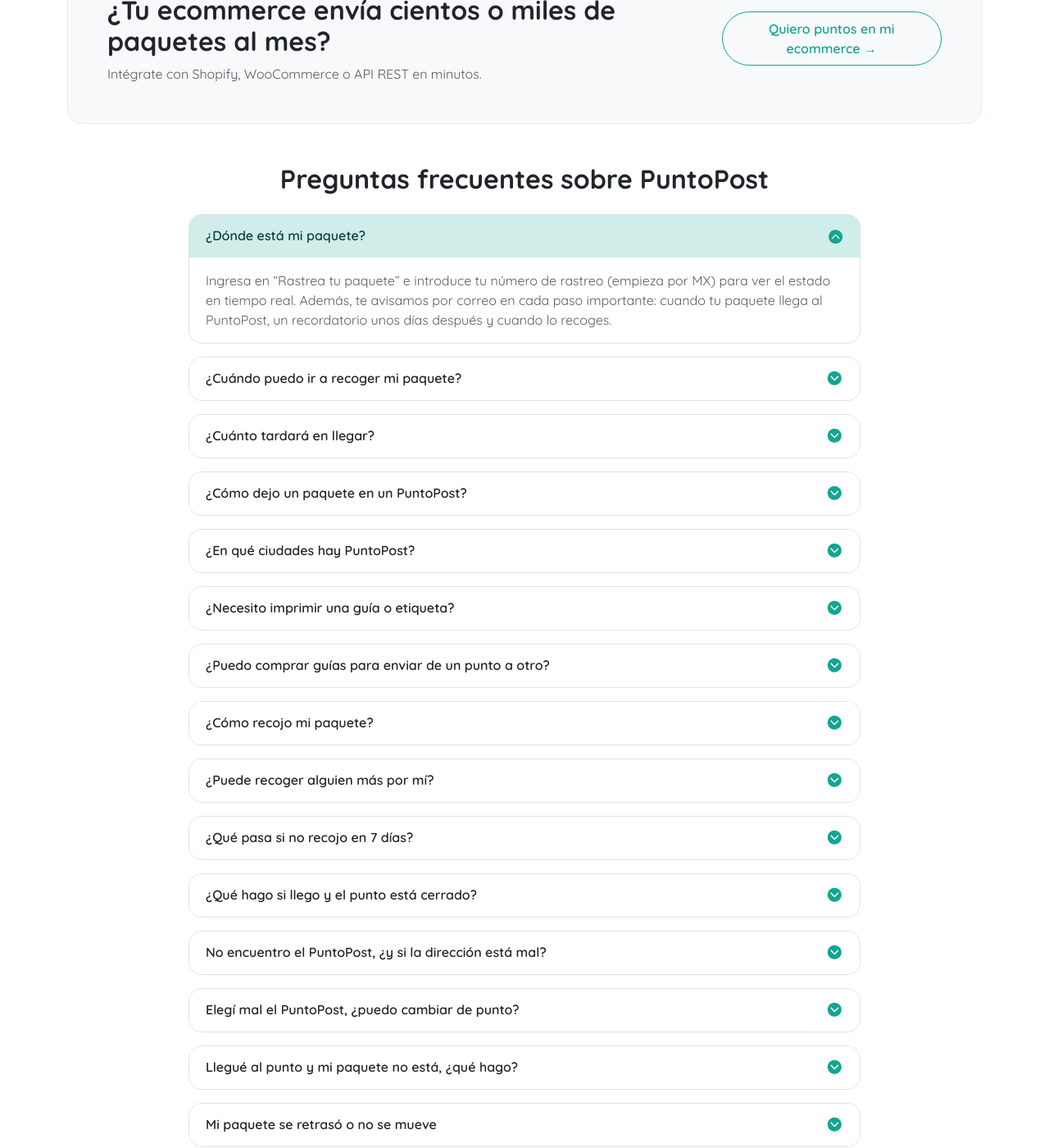
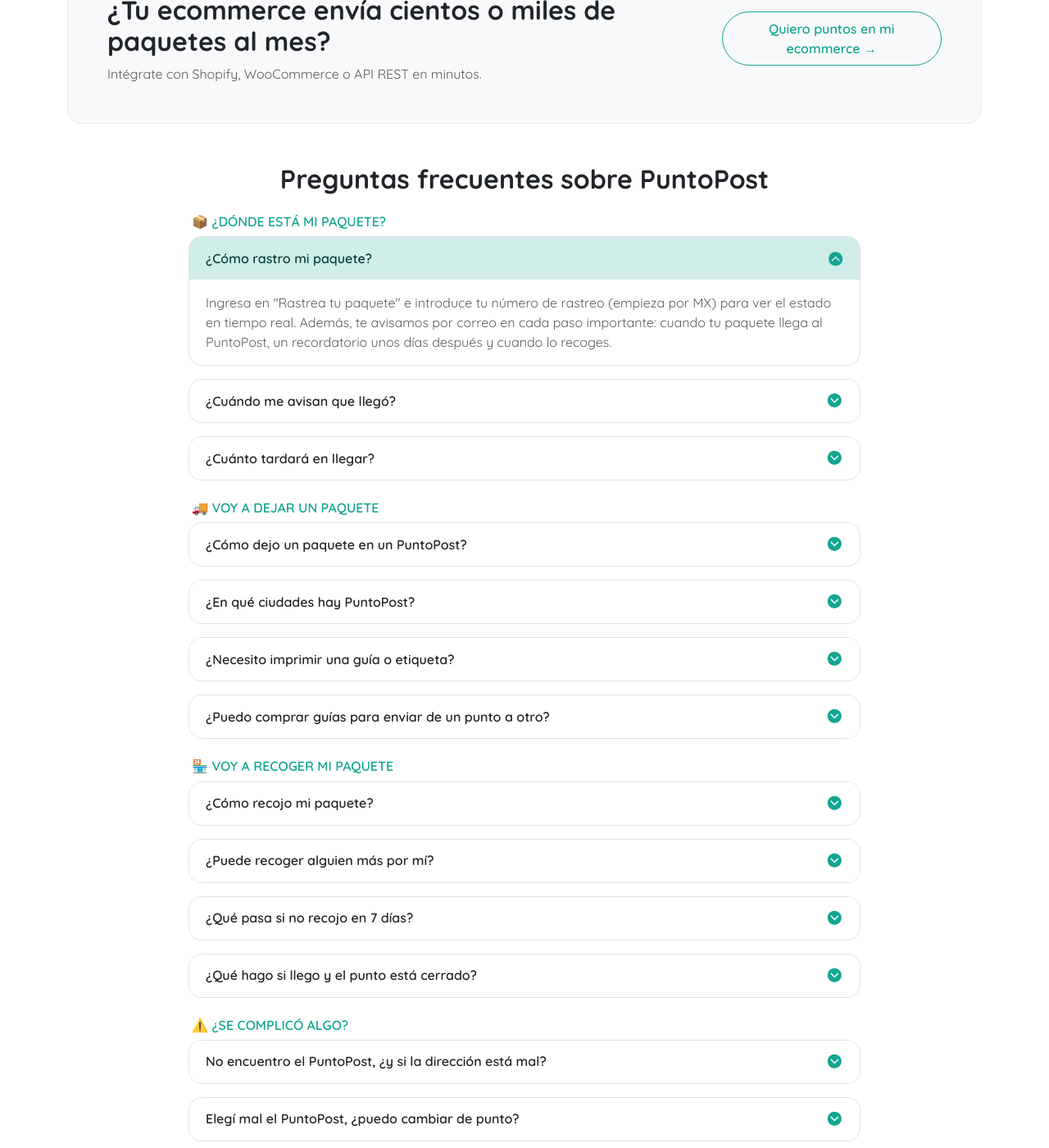
Before and after one commit to puntopost/web, a Jekyll site: the page built from index.html, in a window 1280 px wide and 1400 px high, scrolled down 2491 px. Shown: the whole window at 82% size. Built offline with Jekyll 4.4.1, drawn with Linux system fonts in a browser that asks for light colours.

Commit message:
feat: agrupar Q&A del home por categorías (A–E) (#71)
* Initial plan

* feat: group home FAQ into 5 categories (A–E)

---------

Co-authored-by: copilot-swe-agent[bot] <198982749+Copilot@users.noreply.github.com>

```diff
--- a/index.html
+++ b/index.html
@@ -180,135 +180,171 @@ banner: |
                 <div class="text-center mb-4">
                     <h2 class="fw-bold mb-0">Preguntas frecuentes sobre PuntoPost</h2>
                 </div>
-                <div class="accordion d-flex flex-column gap-3" id="homeFaq">
+                <div class="d-flex flex-column gap-4">
+
+                    <!-- A. ¿Dónde está mi paquete? -->
+                    <div>
+                        <h3 class="fw-semibold fs-6 text-uppercase text-primary mb-2 px-1">📦 ¿Dónde está mi paquete?</h3>
+                        <div class="accordion d-flex flex-column gap-3" id="homeFaqA">
                             <div class="accordion-item border overflow-hidden rounded-4">
-                        <h3 class="accordion-header">
-                            <button class="accordion-button shadow-none fw-semibold" type="button" data-bs-toggle="collapse" data-bs-target="#home-faq-1" aria-expanded="true" aria-controls="home-faq-1">¿Dónde está mi paquete?</button>
-                        </h3>
-                        <div id="home-faq-1" class="accordion-collapse collapse show" data-bs-parent="#homeFaq">
-                            <div class="accordion-body text-body-secondary">Ingresa en “Rastrea tu paquete” e introduce tu número de rastreo (empieza por MX) para ver el estado en tiempo real. Además, te avisamos por correo en cada paso importante: cuando tu paquete llega al PuntoPost, un recordatorio unos días después y cuando lo recoges.</div>
+                                <h4 class="accordion-header">
+                                    <button class="accordion-button shadow-none fw-semibold" type="button" data-bs-toggle="collapse" data-bs-target="#home-faq-1" aria-expanded="true" aria-controls="home-faq-1">¿Cómo rastro mi paquete?</button>
+                                </h4>
+                                <div id="home-faq-1" class="accordion-collapse collapse show" data-bs-parent="#homeFaqA">
+                                    <div class="accordion-body text-body-secondary">Ingresa en "Rastrea tu paquete" e introduce tu número de rastreo (empieza por MX) para ver el estado en tiempo real. Además, te avisamos por correo en cada paso importante: cuando tu paquete llega al PuntoPost, un recordatorio unos días después y cuando lo recoges.</div>
                                 </div>
                             </div>
                             <div class="accordion-item border overflow-hidden rounded-4">
-                        <h3 class="accordion-header">
-                            <button class="accordion-button collapsed shadow-none fw-semibold" type="button" data-bs-toggle="collapse" data-bs-target="#home-faq-2" aria-expanded="false" aria-controls="home-faq-2">¿Cuándo puedo ir a recoger mi paquete?</button>
-                        </h3>
-                        <div id="home-faq-2" class="accordion-collapse collapse" data-bs-parent="#homeFaq">
-                            <div class="accordion-body text-body-secondary">Cuando recibas el aviso de PuntoPost por correo o WA diciendo “tu paquete está listo para recoger”. Si no lo recibiste aún, espera la confirmación antes de ir para evitar una vuelta en falso.</div>
+                                <h4 class="accordion-header">
+                                    <button class="accordion-button collapsed shadow-none fw-semibold" type="button" data-bs-toggle="collapse" data-bs-target="#home-faq-2" aria-expanded="false" aria-controls="home-faq-2">¿Cuándo me avisan que llegó?</button>
+                                </h4>
+                                <div id="home-faq-2" class="accordion-collapse collapse" data-bs-parent="#homeFaqA">
+                                    <div class="accordion-body text-body-secondary">Cuando tu paquete llegue al PuntoPost te enviamos un aviso por correo y por WhatsApp. Espera esa confirmación antes de ir para evitar una vuelta en falso.</div>
                                 </div>
                             </div>
                             <div class="accordion-item border overflow-hidden rounded-4">
-                        <h3 class="accordion-header">
+                                <h4 class="accordion-header">
                                     <button class="accordion-button collapsed shadow-none fw-semibold" type="button" data-bs-toggle="collapse" data-bs-target="#home-faq-3" aria-expanded="false" aria-controls="home-faq-3">¿Cuánto tardará en llegar?</button>
-                        </h3>
-                        <div id="home-faq-3" class="accordion-collapse collapse" data-bs-parent="#homeFaq">
+                                </h4>
+                                <div id="home-faq-3" class="accordion-collapse collapse" data-bs-parent="#homeFaqA">
                                     <div class="accordion-body text-body-secondary">Depende del origen, pero la mayoría de paquetes llegan a tu PuntoPost en 2 a 5 días hábiles. Si tu paquete lleva más tiempo sin moverse, contáctanos con tu número de rastreo y lo revisamos al momento.</div>
                                 </div>
                             </div>
+                        </div>
+                    </div>
+
+                    <!-- B. Voy a dejar un paquete -->
+                    <div>
+                        <h3 class="fw-semibold fs-6 text-uppercase text-primary mb-2 px-1">🚚 Voy a dejar un paquete</h3>
+                        <div class="accordion d-flex flex-column gap-3" id="homeFaqB">
                             <div class="accordion-item border overflow-hidden rounded-4">
-                        <h3 class="accordion-header">
+                                <h4 class="accordion-header">
                                     <button class="accordion-button collapsed shadow-none fw-semibold" type="button" data-bs-toggle="collapse" data-bs-target="#home-faq-4" aria-expanded="false" aria-controls="home-faq-4">¿Cómo dejo un paquete en un PuntoPost?</button>
-                        </h3>
-                        <div id="home-faq-4" class="accordion-collapse collapse" data-bs-parent="#homeFaq">
+                                </h4>
+                                <div id="home-faq-4" class="accordion-collapse collapse" data-bs-parent="#homeFaqB">
                                     <div class="accordion-body text-body-secondary">Solo muestra tu código QR en el PuntoPost y listo, no necesitas identificación ni imprimir nada. Encontrarás tu QR en el correo electrónico o WA enviado por PuntoPost, o bien en la aplicación de la tienda en línea donde compraste.</div>
                                 </div>
                             </div>
                             <div class="accordion-item border overflow-hidden rounded-4">
-                        <h3 class="accordion-header">
+                                <h4 class="accordion-header">
                                     <button class="accordion-button collapsed shadow-none fw-semibold" type="button" data-bs-toggle="collapse" data-bs-target="#home-faq-5" aria-expanded="false" aria-controls="home-faq-5">¿En qué ciudades hay PuntoPost?</button>
-                        </h3>
-                        <div id="home-faq-5" class="accordion-collapse collapse" data-bs-parent="#homeFaq">
+                                </h4>
+                                <div id="home-faq-5" class="accordion-collapse collapse" data-bs-parent="#homeFaqB">
                                     <div class="accordion-body text-body-secondary">Tenemos más de 3,000 puntos en 12 estados, con la red más grande en CDMX y zona metropolitana. Estamos creciendo constantemente: revisa el mapa para ver los puntos activos cerca de ti.</div>
                                 </div>
                             </div>
                             <div class="accordion-item border overflow-hidden rounded-4">
-                        <h3 class="accordion-header">
+                                <h4 class="accordion-header">
                                     <button class="accordion-button collapsed shadow-none fw-semibold" type="button" data-bs-toggle="collapse" data-bs-target="#home-faq-6" aria-expanded="false" aria-controls="home-faq-6">¿Necesito imprimir una guía o etiqueta?</button>
-                        </h3>
-                        <div id="home-faq-6" class="accordion-collapse collapse" data-bs-parent="#homeFaq">
+                                </h4>
+                                <div id="home-faq-6" class="accordion-collapse collapse" data-bs-parent="#homeFaqB">
                                     <div class="accordion-body text-body-secondary">No. Con el código QR que te generamos es suficiente: lo muestras al dejar tu paquete en el punto y queda registrado.</div>
                                 </div>
                             </div>
                             <div class="accordion-item border overflow-hidden rounded-4">
-                        <h3 class="accordion-header">
+                                <h4 class="accordion-header">
                                     <button class="accordion-button collapsed shadow-none fw-semibold" type="button" data-bs-toggle="collapse" data-bs-target="#home-faq-7" aria-expanded="false" aria-controls="home-faq-7">¿Puedo comprar guías para enviar de un punto a otro?</button>
-                        </h3>
-                        <div id="home-faq-7" class="accordion-collapse collapse" data-bs-parent="#homeFaq">
+                                </h4>
+                                <div id="home-faq-7" class="accordion-collapse collapse" data-bs-parent="#homeFaqB">
                                     <div class="accordion-body text-body-secondary">Sí, puedes comprar guías individuales en puntopost.mx y enviar paquetes de un PuntoPost a otro por toda la República Mexicana desde solo $60. Sin contratos y sin volumen mínimo. ¡Pagas solo por lo que envías!</div>
                                 </div>
                             </div>
+                        </div>
+                    </div>
+
+                    <!-- C. Voy a recoger mi paquete -->
+                    <div>
+                        <h3 class="fw-semibold fs-6 text-uppercase text-primary mb-2 px-1">🏪 Voy a recoger mi paquete</h3>
+                        <div class="accordion d-flex flex-column gap-3" id="homeFaqC">
                             <div class="accordion-item border overflow-hidden rounded-4">
-                        <h3 class="accordion-header">
+                                <h4 class="accordion-header">
                                     <button class="accordion-button collapsed shadow-none fw-semibold" type="button" data-bs-toggle="collapse" data-bs-target="#home-faq-8" aria-expanded="false" aria-controls="home-faq-8">¿Cómo recojo mi paquete?</button>
-                        </h3>
-                        <div id="home-faq-8" class="accordion-collapse collapse" data-bs-parent="#homeFaq">
+                                </h4>
+                                <div id="home-faq-8" class="accordion-collapse collapse" data-bs-parent="#homeFaqC">
                                     <div class="accordion-body text-body-secondary">Solo muestra tu código QR en el PuntoPost y listo, no necesitas identificación ni imprimir nada. Encontrarás tu QR en el correo electrónico enviado por PuntoPost, o bien en la aplicación de la tienda en línea donde compraste.</div>
                                 </div>
                             </div>
                             <div class="accordion-item border overflow-hidden rounded-4">
-                        <h3 class="accordion-header">
+                                <h4 class="accordion-header">
                                     <button class="accordion-button collapsed shadow-none fw-semibold" type="button" data-bs-toggle="collapse" data-bs-target="#home-faq-9" aria-expanded="false" aria-controls="home-faq-9">¿Puede recoger alguien más por mí?</button>
-                        </h3>
-                        <div id="home-faq-9" class="accordion-collapse collapse" data-bs-parent="#homeFaq">
+                                </h4>
+                                <div id="home-faq-9" class="accordion-collapse collapse" data-bs-parent="#homeFaqC">
                                     <div class="accordion-body text-body-secondary">Sí. Comparte tu código QR con la persona que quieras que recoja. Quien llegue con el código válido puede llevarse el paquete, así que compártelo solo con alguien de confianza.</div>
                                 </div>
                             </div>
                             <div class="accordion-item border overflow-hidden rounded-4">
-                        <h3 class="accordion-header">
+                                <h4 class="accordion-header">
                                     <button class="accordion-button collapsed shadow-none fw-semibold" type="button" data-bs-toggle="collapse" data-bs-target="#home-faq-10" aria-expanded="false" aria-controls="home-faq-10">¿Qué pasa si no recojo en 7 días?</button>
-                        </h3>
-                        <div id="home-faq-10" class="accordion-collapse collapse" data-bs-parent="#homeFaq">
-                            <div class="accordion-body text-body-secondary">Te avisamos por correo y WA antes de que se cumpla el plazo. Si no recoges en 7 días laborables, el paquete regresa a quien te lo envió.</div>
+                                </h4>
+                                <div id="home-faq-10" class="accordion-collapse collapse" data-bs-parent="#homeFaqC">
+                                    <div class="accordion-body text-body-secondary">Te avisamos por correo y WhatsApp antes de que se cumpla el plazo. Si no recoges en 7 días laborables, el paquete regresa a quien te lo envió.</div>
                                 </div>
                             </div>
                             <div class="accordion-item border overflow-hidden rounded-4">
-                        <h3 class="accordion-header">
+                                <h4 class="accordion-header">
                                     <button class="accordion-button collapsed shadow-none fw-semibold" type="button" data-bs-toggle="collapse" data-bs-target="#home-faq-11" aria-expanded="false" aria-controls="home-faq-11">¿Qué hago si llego y el punto está cerrado?</button>
-                        </h3>
-                        <div id="home-faq-11" class="accordion-collapse collapse" data-bs-parent="#homeFaq">
+                                </h4>
+                                <div id="home-faq-11" class="accordion-collapse collapse" data-bs-parent="#homeFaqC">
                                     <div class="accordion-body text-body-secondary">En el mapa puedes ver el horario de cada punto antes de ir. Si llegas y está cerrado, ese día no cuenta dentro de tu plazo de 7 días: tienes margen de sobra para volver.</div>
                                 </div>
                             </div>
+                        </div>
+                    </div>
+
+                    <!-- D. ¿Se complicó algo? -->
+                    <div>
+                        <h3 class="fw-semibold fs-6 text-uppercase text-primary mb-2 px-1">⚠️ ¿Se complicó algo?</h3>
+                        <div class="accordion d-flex flex-column gap-3" id="homeFaqD">
                             <div class="accordion-item border overflow-hidden rounded-4">
-                        <h3 class="accordion-header">
+                                <h4 class="accordion-header">
                                     <button class="accordion-button collapsed shadow-none fw-semibold" type="button" data-bs-toggle="collapse" data-bs-target="#home-faq-12" aria-expanded="false" aria-controls="home-faq-12">No encuentro el PuntoPost, ¿y si la dirección está mal?</button>
-                        </h3>
-                        <div id="home-faq-12" class="accordion-collapse collapse" data-bs-parent="#homeFaq">
+                                </h4>
+                                <div id="home-faq-12" class="accordion-collapse collapse" data-bs-parent="#homeFaqD">
                                     <div class="accordion-body text-body-secondary">Repórtalo por el chat indicando el nombre del punto: corregimos la información en el mapa y te decimos el punto correcto para tu paquete. ¡Tu reporte nos ayuda a mejorar a todos!</div>
                                 </div>
                             </div>
                             <div class="accordion-item border overflow-hidden rounded-4">
-                        <h3 class="accordion-header">
+                                <h4 class="accordion-header">
                                     <button class="accordion-button collapsed shadow-none fw-semibold" type="button" data-bs-toggle="collapse" data-bs-target="#home-faq-13" aria-expanded="false" aria-controls="home-faq-13">Elegí mal el PuntoPost, ¿puedo cambiar de punto?</button>
-                        </h3>
-                        <div id="home-faq-13" class="accordion-collapse collapse" data-bs-parent="#homeFaq">
+                                </h4>
+                                <div id="home-faq-13" class="accordion-collapse collapse" data-bs-parent="#homeFaqD">
                                     <div class="accordion-body text-body-secondary">Mientras tu paquete no haya llegado al punto destino, escríbenos por WhatsApp y lo movemos a otro punto de tu elección dentro de la misma ciudad. ¡Sin costo adicional!</div>
                                 </div>
                             </div>
                             <div class="accordion-item border overflow-hidden rounded-4">
-                        <h3 class="accordion-header">
+                                <h4 class="accordion-header">
                                     <button class="accordion-button collapsed shadow-none fw-semibold" type="button" data-bs-toggle="collapse" data-bs-target="#home-faq-14" aria-expanded="false" aria-controls="home-faq-14">Llegué al punto y mi paquete no está, ¿qué hago?</button>
-                        </h3>
-                        <div id="home-faq-14" class="accordion-collapse collapse" data-bs-parent="#homeFaq">
-                            <div class="accordion-body text-body-secondary">Primero verifica que hayas recibido el correo o WhatsApp “Tu paquete llegó al PuntoPost”. Si ya lo recibiste y el punto no lo encuentra, escríbenos y lo arreglamos juntos en el momento.</div>
+                                </h4>
+                                <div id="home-faq-14" class="accordion-collapse collapse" data-bs-parent="#homeFaqD">
+                                    <div class="accordion-body text-body-secondary">Primero verifica que hayas recibido el correo o WhatsApp "Tu paquete llegó al PuntoPost". Si ya lo recibiste y el punto no lo encuentra, escríbenos y lo arreglamos juntos en el momento.</div>
                                 </div>
                             </div>
                             <div class="accordion-item border overflow-hidden rounded-4">
-                        <h3 class="accordion-header">
+                                <h4 class="accordion-header">
                                     <button class="accordion-button collapsed shadow-none fw-semibold" type="button" data-bs-toggle="collapse" data-bs-target="#home-faq-15" aria-expanded="false" aria-controls="home-faq-15">Mi paquete se retrasó o no se mueve</button>
-                        </h3>
-                        <div id="home-faq-15" class="accordion-collapse collapse" data-bs-parent="#homeFaq">
+                                </h4>
+                                <div id="home-faq-15" class="accordion-collapse collapse" data-bs-parent="#homeFaqD">
                                     <div class="accordion-body text-body-secondary">Escríbenos por el chat con tu número de rastreo. Revisamos el estado con el operador, te explicamos el motivo y acordamos contigo la mejor solución, incluyendo cambiar el punto si lo necesitas.</div>
                                 </div>
                             </div>
-                    <div class="accordion-item border overflow-hidden rounded-4">
-                        <h3 class="accordion-header">
-                            <button class="accordion-button collapsed shadow-none fw-semibold" type="button" data-bs-toggle="collapse" data-bs-target="#home-faq-16" aria-expanded="false" aria-controls="home-faq-16">¿Cómo contacto a PuntoPost?</button>
-                        </h3>
-                        <div id="home-faq-16" class="accordion-collapse collapse" data-bs-parent="#homeFaq">
-                            <div class="accordion-body text-body-secondary">Puedes escribirnos al WhatsApp +52 5528795640 o al correo hola@puntopost.mx. Recuerda tener a la mano tu número de rastreo para ayudarte más rápido. ¡Estamos para apoyarte!</div>
                         </div>
                     </div>
+
+                    <!-- E. Contáctanos -->
+                    <div>
+                        <h3 class="fw-semibold fs-6 text-uppercase text-primary mb-2 px-1">💬 Contáctanos</h3>
+                        <div class="accordion d-flex flex-column gap-3" id="homeFaqE">
+                            <div class="accordion-item border overflow-hidden rounded-4">
+                                <h4 class="accordion-header">
+                                    <button class="accordion-button collapsed shadow-none fw-semibold" type="button" data-bs-toggle="collapse" data-bs-target="#home-faq-16" aria-expanded="false" aria-controls="home-faq-16">¿Cómo contacto a PuntoPost?</button>
+                                </h4>
+                                <div id="home-faq-16" class="accordion-collapse collapse" data-bs-parent="#homeFaqE">
+                                    <div class="accordion-body text-body-secondary">Puedes escribirnos al WhatsApp <a href="https://wa.me/5215528795640" class="text-decoration-none">+52 55 2879 5640</a> o al correo <a href="mailto:hola@puntopost.mx" class="text-decoration-none">hola@puntopost.mx</a>. Recuerda tener a la mano tu número de rastreo para ayudarte más rápido. ¡Estamos para apoyarte!</div>
+                                </div>
+                            </div>
+                        </div>
+                    </div>
+
                 </div>
             </div>
         </div>
```
Lines whose indentation alone changed are shown as unchanged.
